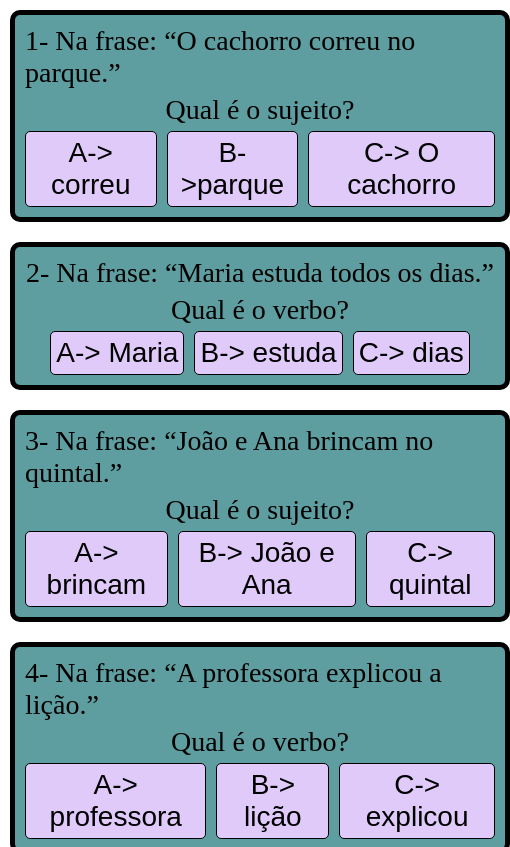
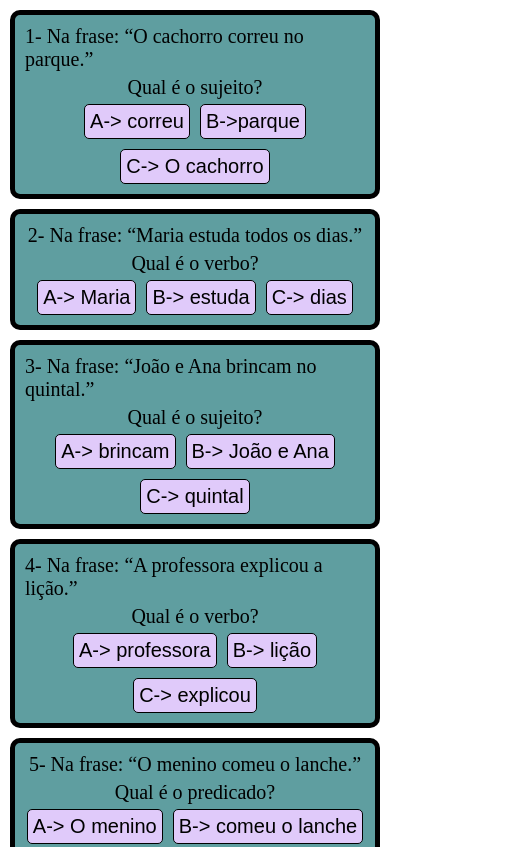
Before and after one commit to ICEI-PUC-Minas-PPC-CC/seminarios3-manha-2026-01-grupo3, a plain HTML site: page index.html in a window 390 px wide. Shown: the top 847 px of the page, 510 px wide, since content can reach past the window. Drawn offline with Linux system fonts and the light colour scheme.

Commit message:
corrigindo responsividade

```diff
--- a/style.css
+++ b/style.css
@@ -1,4 +1,5 @@
 * {
+  box-sizing: border-box;
   border: 0;
   margin: 0;
   padding: 0;
@@ -16,7 +17,7 @@ button {
   border: 1px solid black;
 }
 
-@media(hover: hover) {
+@media (hover: hover) {
   button:hover:not(.certo):not(.errado) {
     cursor: pointer;
     background-color: blue;
@@ -43,13 +44,15 @@ button {
 
 .container {
   display: grid;
-    grid-template-columns: repeat(auto-fit, minmax(500px, 1fr));
+  grid-template-columns: repeat(auto-fit, minmax(min(100%, 500px), 1fr));
   gap: 20px;
 }
 
 .respostas {
   display: flex;
-    gap: 10px
+  flex-wrap: wrap;
+  justify-content: center;
+  gap: 10px;
 }
 
 .ask-type1 {
@@ -75,3 +78,13 @@ button {
 .ask-type3 button:not(.certo):not(.errado) {
   background-color: rgb(248, 226, 194);
 }
+
+@media (max-width: 600px) {
+  * {
+    font-size: 20px;
+  }
+
+  .container {
+    gap: 10px;
+  }
+}
```
Lines whose indentation alone changed are shown as unchanged.
